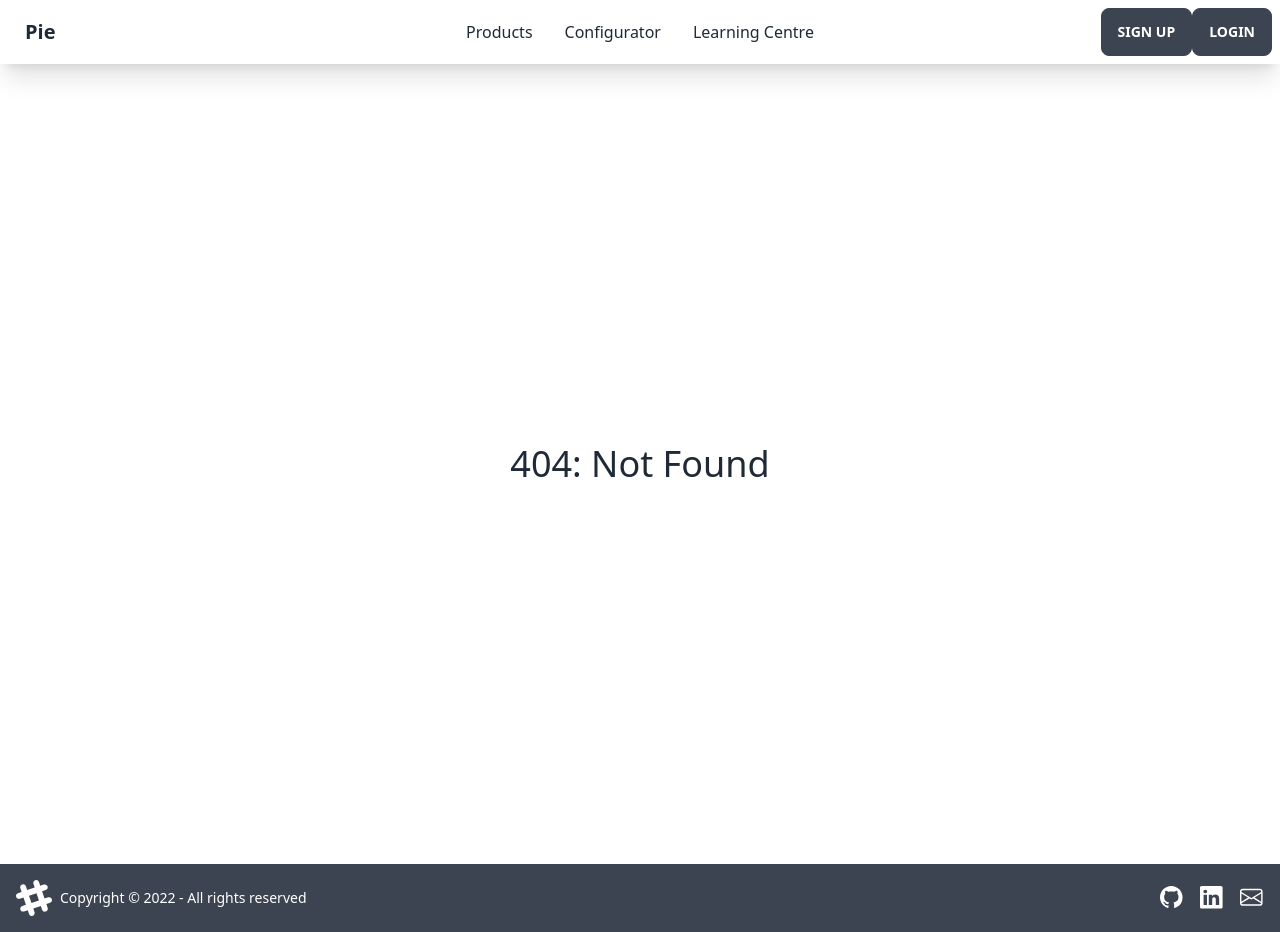
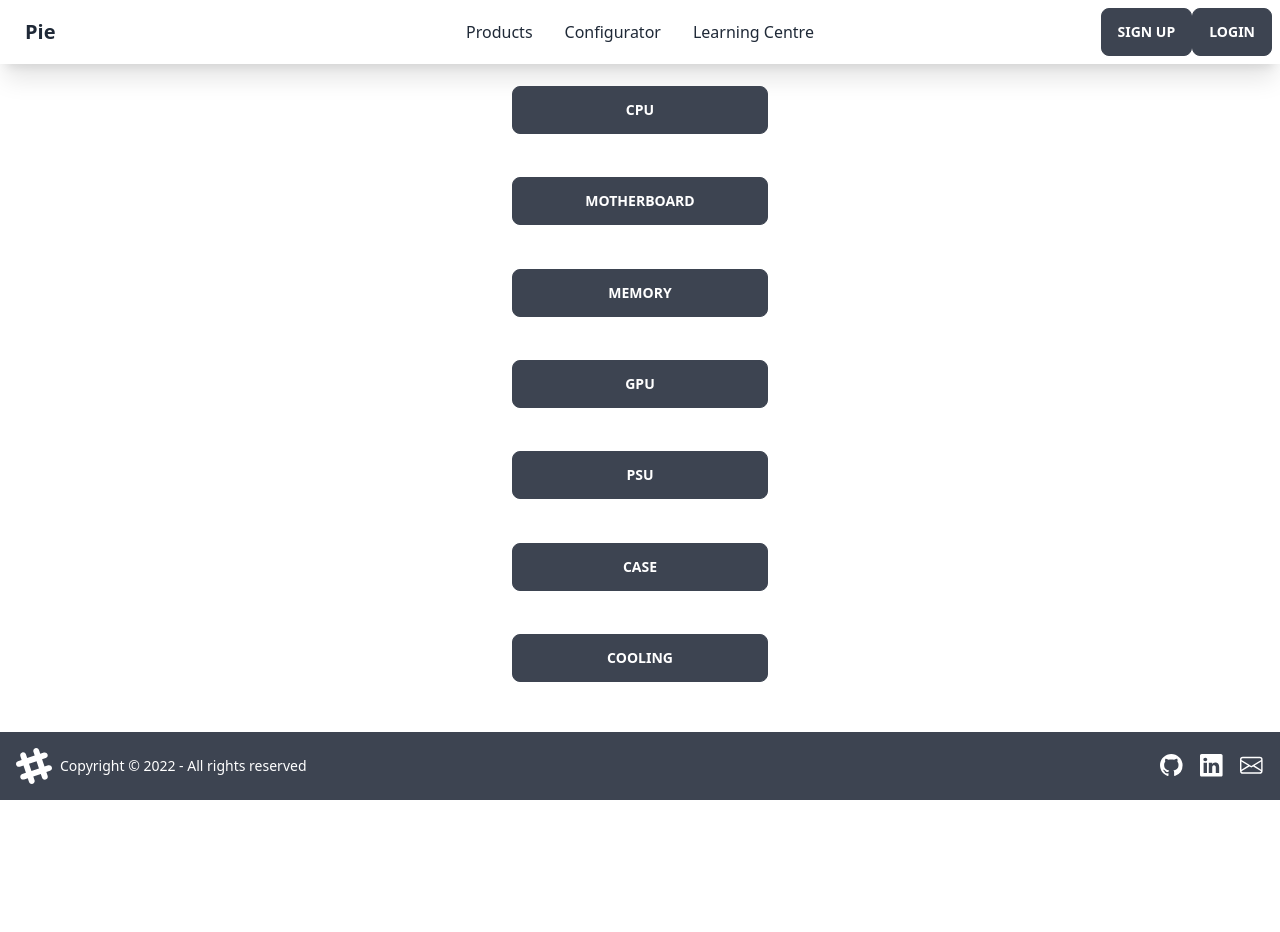
Before and after one commit to PScoriae/pc-price-comparison-site, a SvelteKit app: page /products in a window 1280 px wide. Before the commit this address had no page. After the commit the page ends 800 px from the top, so only its background shows below. Built offline with nearby package versions, Linux system fonts and the light colour scheme.

Commit message:
add: products page

```diff
--- /dev/null
+++ b/src/routes/products/+page.svelte
@@ -0,0 +1,13 @@
+<script lang="ts">
+	import '$pcss';
+</script>
+
+<div class="grid h-[80vh] place-items-center">
+	<a href="/products/cpu" class="btn btn-wide">CPU</a>
+	<a href="/products/motherboard" class="btn btn-wide">Motherboard</a>
+	<a href="/products/memory" class="btn btn-wide">Memory</a>
+	<a href="/products/gpu" class="btn btn-wide">GPU</a>
+	<a href="/products/psu" class="btn btn-wide">PSU</a>
+	<a href="/products/case" class="btn btn-wide">Case</a>
+	<a href="/products/cooling" class="btn btn-wide">Cooling</a>
+</div>
```
